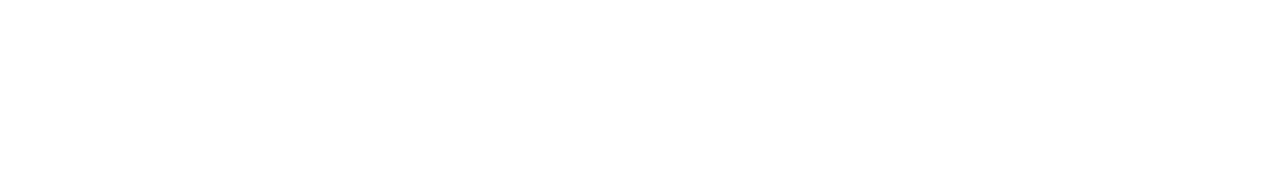
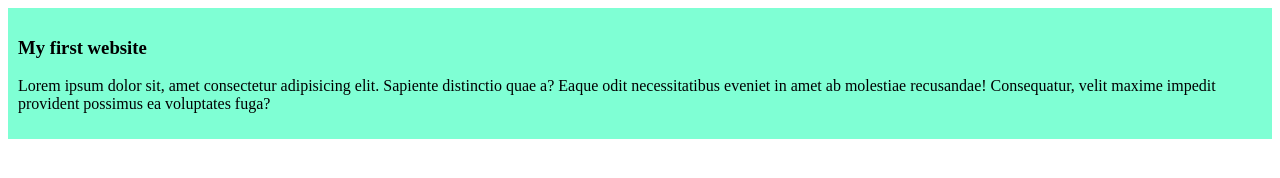
Before and after one commit to farhana107/my-simple-website, a plain HTML site: page index.html in a window 1280 px wide. Drawn offline with Linux system fonts and the light colour scheme.

Commit message:
added the first blog

```diff
--- a/index.html
+++ b/index.html
@@ -4,8 +4,12 @@
     <meta charset="UTF-8">
     <meta name="viewport" content="width=device-width, initial-scale=1.0">
     <title>My Simple Website</title>
+    <link rel="stylesheet" href="styles/blog.css">
 </head>
 <body>
-
+    <div>
+        <h3>My first website</h3>
+        <p>Lorem ipsum dolor sit, amet consectetur adipisicing elit. Sapiente distinctio quae a? Eaque odit necessitatibus eveniet in amet ab molestiae recusandae! Consequatur, velit maxime impedit provident possimus ea voluptates fuga?</p>
+    </div>
 </body>
 </html>
--- /dev/null
+++ b/styles/blog.css
@@ -0,0 +1,4 @@
+div{
+    background-color: aquamarine;
+    padding: 10px;
+}
```
